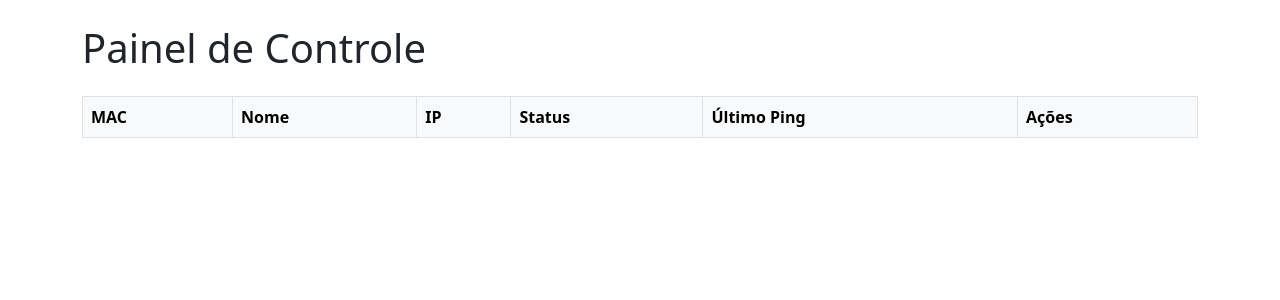
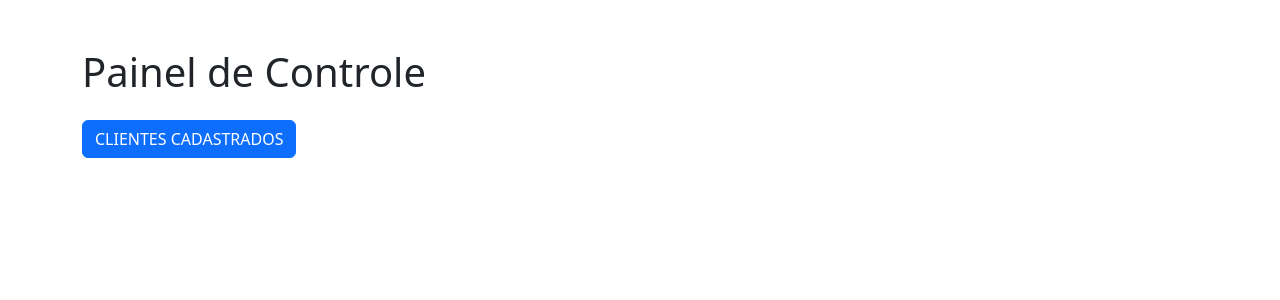
Before and after one commit to blackingbrbr23/painel-controlle, a Flask app: template templates/index.html in a window 1280 px wide. Shown: the top 300 px of the page. Run offline with Flask 3, Linux system fonts and the light colour scheme; the template is opened without the code that fills it, so the values that code supplies are empty.

Commit message:
Update index.html

```diff
--- a/templates/index.html
+++ b/templates/index.html
@@ -5,60 +5,8 @@
   <title>Painel de Controle</title>
   <link href="https://cdn.jsdelivr.net/npm/bootstrap@5.3.0/dist/css/bootstrap.min.css" rel="stylesheet">
 </head>
-<body class="p-4">
-  <div class="container">
-    <h1 class="mb-4">Painel de Controle</h1>
-    <table class="table table-bordered table-hover">
-      <thead class="table-light">
-        <tr>
-          <th>MAC</th>
-          <th>Nome</th>
-          <th>IP</th>
-          <th>Status</th>
-          <th>Último Ping</th>
-          <th>Ações</th>
-        </tr>
-      </thead>
-      <tbody>
-        {% for mac, data in clients.items() %}
-        <tr>
-          <td>{{ mac }}</td>
-          <td>
-            <form action="/rename" method="post" class="d-flex gap-1">
-              <input type="hidden" name="mac" value="{{ mac }}">
-              <input type="text" name="nome" value="{{ data.nome }}" class="form-control form-control-sm">
-              <button class="btn btn-primary btn-sm">Salvar</button>
-            </form>
-          </td>
-          <td>{{ data.ip }}</td>
-          <td>
-            {% if data.ativo %}
-              <span class="badge bg-success">Ativo</span>
-            {% else %}
-              <span class="badge bg-danger">Bloqueado</span>
-            {% endif %}
-          </td>
-          <td>{{ data.last_seen or "—" }}</td>
-          <td>
-            <form action="/set" method="post" style="display:inline">
-              <input type="hidden" name="mac" value="{{ mac }}">
-              <input type="hidden" name="status" value="ACTIVE">
-              <button class="btn btn-success btn-sm">Ativar</button>
-            </form>
-            <form action="/set" method="post" style="display:inline">
-              <input type="hidden" name="mac" value="{{ mac }}">
-              <input type="hidden" name="status" value="BLOCKED">
-              <button class="btn btn-danger btn-sm">Bloquear</button>
-            </form>
-            <form action="/delete" method="post" style="display:inline">
-              <input type="hidden" name="mac" value="{{ mac }}">
-              <button class="btn btn-warning btn-sm">Excluir</button>
-            </form>
-          </td>
-        </tr>
-        {% endfor %}
-      </tbody>
-    </table>
-  </div>
+<body class="container py-5">
+  <h1 class="mb-4">Painel de Controle</h1>
+  <a href="/clientes" class="btn btn-primary">CLIENTES CADASTRADOS</a>
 </body>
 </html>
```
